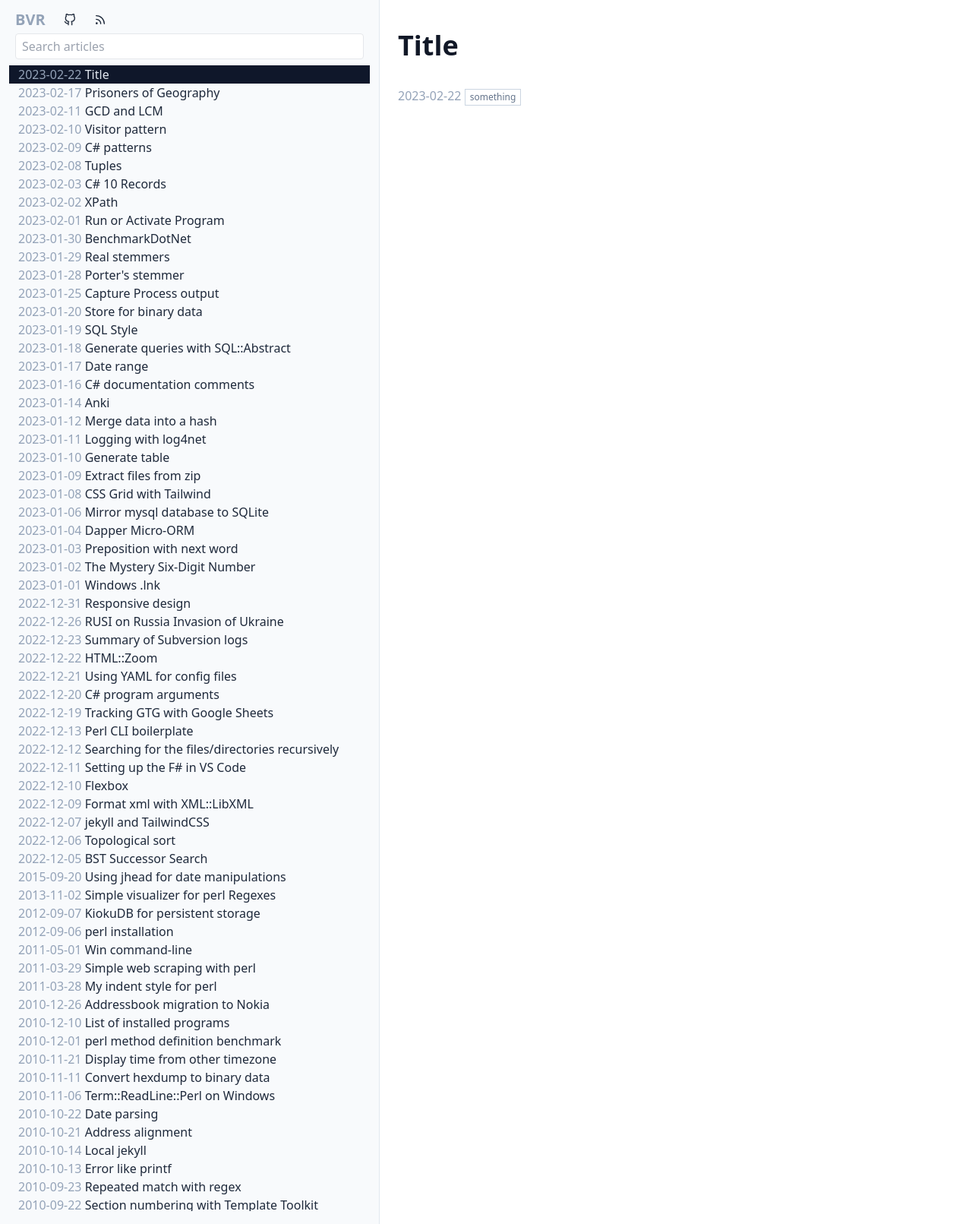
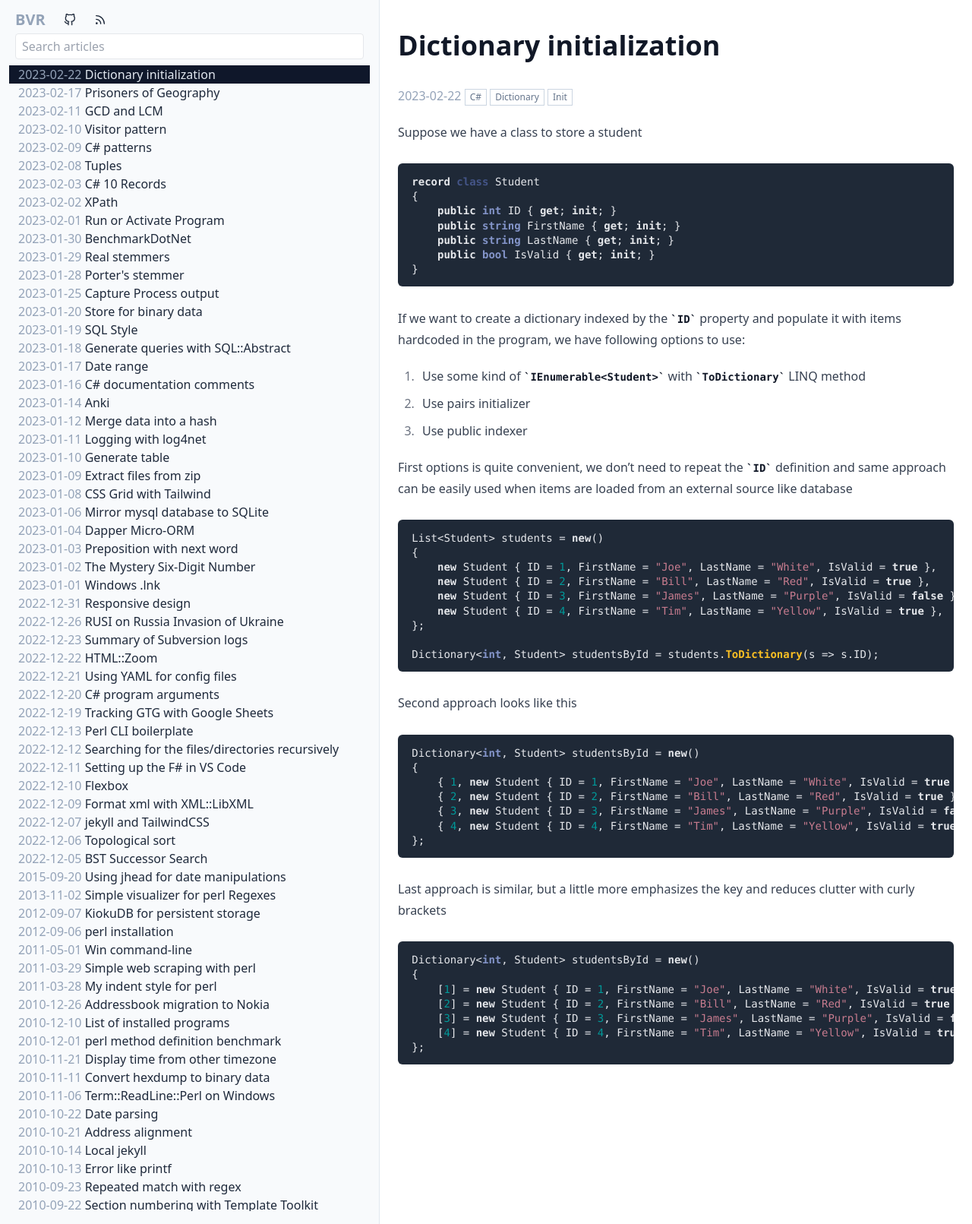
Before and after one commit to bvr/bvr.github.io, a Jekyll site: the page built from _posts/2023-02-22-dictionary.md, in a window 1280 px wide. Shown: the whole page at 76% size. Built offline with Jekyll 4.4.1, drawn with Linux system fonts in a browser that asks for light colours.

Commit message:
The content of post

````diff
--- a/_posts/2023-02-22-dictionary.md
+++ b/_posts/2023-02-22-dictionary.md
@@ -1,7 +1,64 @@
 ---
 layout: post
-title: Title
+title: Dictionary initialization
 published: yes
 tags:
-  - something
+  - C#
+  - Dictionary
+  - Init
 ---
+Suppose we have a class to store a student
+
+```c#
+record class Student
+{
+    public int ID { get; init; }
+    public string FirstName { get; init; }
+    public string LastName { get; init; }
+    public bool IsValid { get; init; }
+}
+```
+
+If we want to create a dictionary indexed by the `ID` property and populate it with items hardcoded in the program, we have following options to use:
+
+ 1. Use some kind of `IEnumerable<Student>` with `ToDictionary` LINQ method
+ 2. Use pairs initializer
+ 3. Use public indexer
+
+First options is quite convenient, we don't need to repeat the `ID` definition and same approach can be easily used when items are loaded from an external source like database
+
+```c#
+List<Student> students = new()
+{
+    new Student { ID = 1, FirstName = "Joe", LastName = "White", IsValid = true },
+    new Student { ID = 2, FirstName = "Bill", LastName = "Red", IsValid = true },
+    new Student { ID = 3, FirstName = "James", LastName = "Purple", IsValid = false },
+    new Student { ID = 4, FirstName = "Tim", LastName = "Yellow", IsValid = true },
+};
+
+Dictionary<int, Student> studentsById = students.ToDictionary(s => s.ID);
+```
+
+Second approach looks like this
+
+```c#
+Dictionary<int, Student> studentsById = new()
+{
+    { 1, new Student { ID = 1, FirstName = "Joe", LastName = "White", IsValid = true } },
+    { 2, new Student { ID = 2, FirstName = "Bill", LastName = "Red", IsValid = true } },
+    { 3, new Student { ID = 3, FirstName = "James", LastName = "Purple", IsValid = false } },
+    { 4, new Student { ID = 4, FirstName = "Tim", LastName = "Yellow", IsValid = true } },
+};
+```
+
+Last approach is similar, but a little more emphasizes the key and reduces clutter with curly brackets
+
+```c#
+Dictionary<int, Student> studentsById = new()
+{
+    [1] = new Student { ID = 1, FirstName = "Joe", LastName = "White", IsValid = true },
+    [2] = new Student { ID = 2, FirstName = "Bill", LastName = "Red", IsValid = true },
+    [3] = new Student { ID = 3, FirstName = "James", LastName = "Purple", IsValid = false },
+    [4] = new Student { ID = 4, FirstName = "Tim", LastName = "Yellow", IsValid = true },
+};
+```
````
